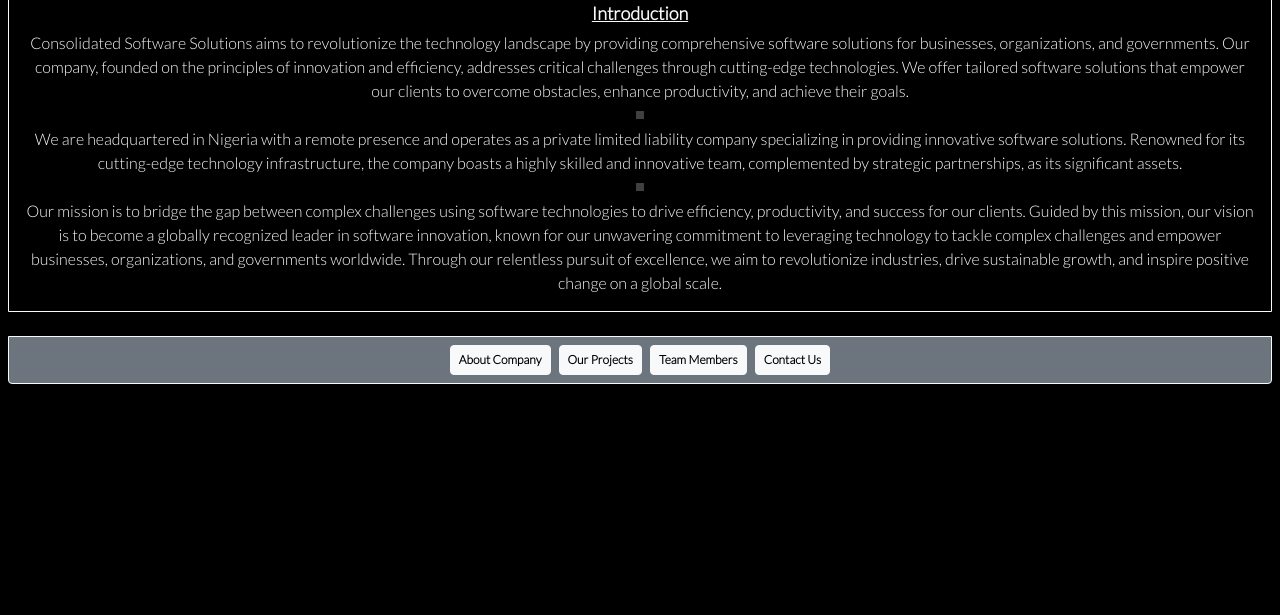
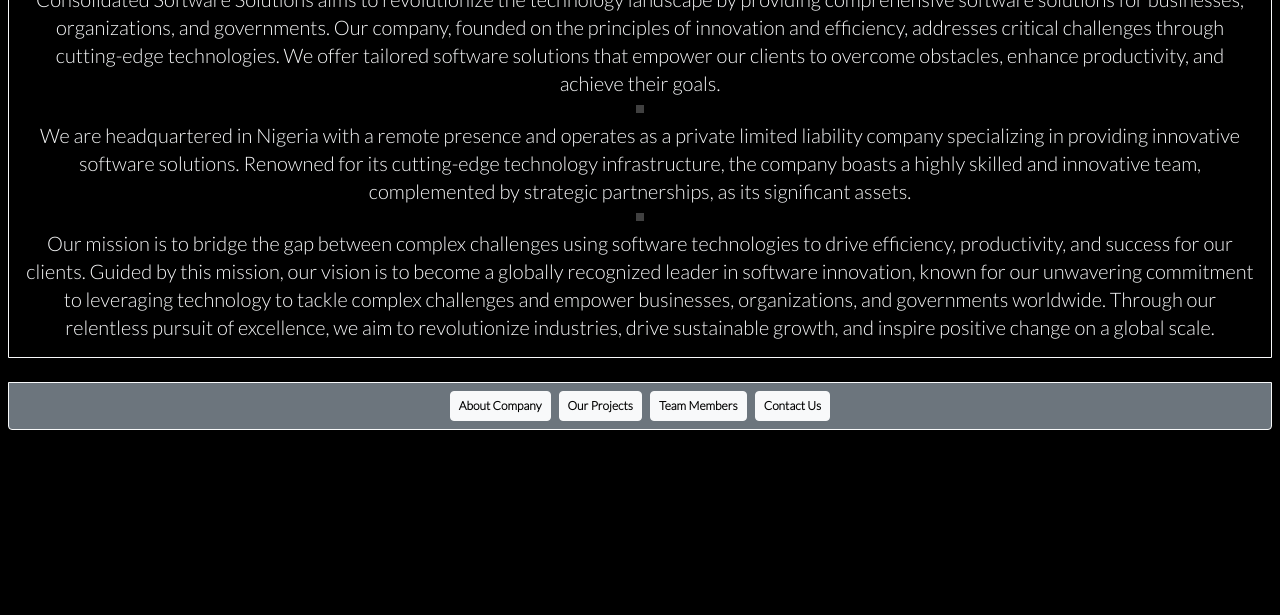
Before and after one commit to MbesseyGodwin/company-profile, a plain HTML site: page index.html in a window 1280 px wide. Shown: the part 281-896 px from the top of the page. Drawn offline with nearby package versions, Linux system fonts and the light colour scheme.

Commit message:
updated size

```diff
--- a/index.html
+++ b/index.html
@@ -21,15 +21,16 @@
     <div class="wrapper w-100 my-5 py-5">
         <!-- Personal Information Section -->
         <!-- Using Bootstrap for responsiveness -->
-<h1 class="fullname display-6 d-none d-sm-block text-light text-center">consolidated software solutions</h1>
-<h1 class="fullname d-sm-none text-light text-center">consolidated software solutions</h1>
+        <h1 class="fullname display-6 d-none d-sm-block text-light text-center">consolidated software solutions</h1>
+        <h1 class="fullname d-sm-none text-light text-center">consolidated software solutions</h1>
 
         <!-- Profile Container -->
         <!-- Profile Container -->
         <div class="profile container border border-light">
             <div class="overlay d-flex justify-content-center align-items-center flex-column py-3">
-                <p class="text-light text-lg text-center mb-1 fw-bolder font-bold text-decoration-underline">Introduction</p>
-                <p class="text-light text-center">
+                <p class="text-light text-lg text-center mb-1 fw-bolder font-bold text-decoration-underline">
+                    Introduction</p>
+                <p class="text-light text-sm lg:text-xl text-center">
                     Consolidated Software Solutions aims to revolutionize the technology landscape by providing
                     comprehensive software solutions for businesses, organizations, and governments. Our company,
                     founded on the principles of innovation and efficiency, addresses critical challenges through
@@ -39,7 +40,7 @@
 
                 <hr class="p-1 my-2 bg-white bg-light">
 
-                <p class="text-light text-center">
+                <p class="text-light text-sm lg:text-xl text-center">
                     We are headquartered in Nigeria with a remote presence and operates as a
                     private limited liability company specializing in providing innovative software solutions. Renowned
                     for its cutting-edge technology infrastructure, the company boasts a highly skilled and innovative
@@ -49,7 +50,7 @@
 
                 <hr class="p-1 my-2 bg-white bg-light">
 
-                <p class="text-light text-center">
+                <p class="text-light text-sm lg:text-xl text-center">
                     Our mission is to bridge the gap between complex challenges using software technologies to drive
                     efficiency, productivity, and success for our clients. Guided by this mission, our vision is to
                     become a globally recognized leader in software innovation, known for our unwavering commitment to
```
